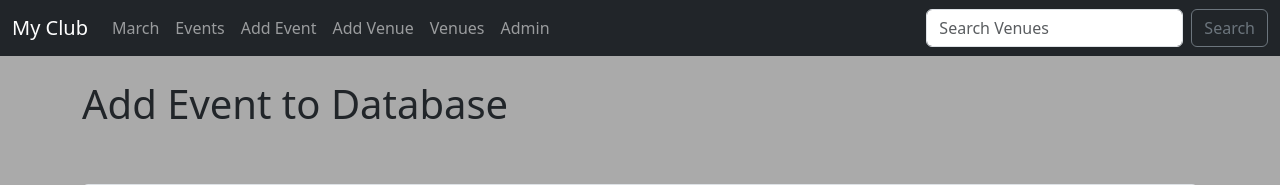
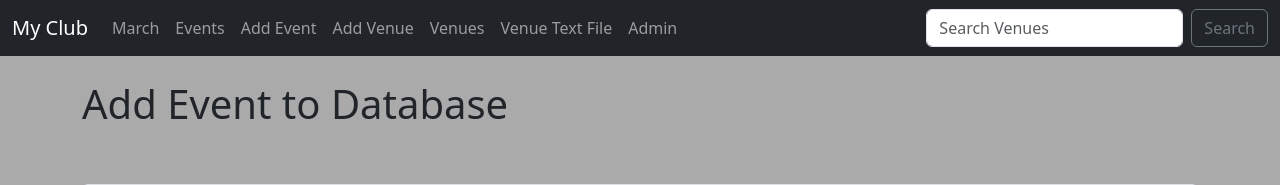
Before and after one commit to tharnob/django_practice_wednesdays, a Django app: page /add_event/ in a window 1280 px wide. Shown: the top 185 px of the page. Run offline with Django 5.2, Linux system fonts and the light colour scheme; data comes from the database, SQL or seed files in the repository; both versions use the stored data as it was after the commit.

Commit message:
Download option of DB data in a txt file

```diff
--- a/myclub_website/events/templates/navbar.html
+++ b/myclub_website/events/templates/navbar.html
@@ -23,6 +23,9 @@
             <a class="nav-link" href="{% url 'list-venues' %}">Venues</a>
           </li>
           <li class="nav-item">
+            <a class="nav-link" href="{% url 'venue-text' %}">Venue Text File</a>
+          </li>
+          <li class="nav-item">
             <a class="nav-link" href="/admin">Admin</a>
           </li>
 
--- a/myclub_website/events/urls.py
+++ b/myclub_website/events/urls.py
@@ -14,6 +14,7 @@ urlpatterns = [
     path('update_event/<event_id>', views.update_event, name="update-event"),
     path('delete_event/<event_id>', views.delete_event, name="delete-event"),
     path('delete_venue/<venue_id>', views.delete_venue, name="delete-venue"),
+    path('venue_text', views.venue_text, name="venue-text"),
 
 
 
--- a/myclub_website/events/views.py
+++ b/myclub_website/events/views.py
@@ -5,8 +5,31 @@ from datetime import datetime
 from django.http import HttpResponseRedirect
 from .models import Event, Venue
 from .forms import VenueForm, EventForm
+from django.http import HttpResponse
+
 
 # Create your views here.
+
+# Generate text file venue list
+
+def venue_text(request):
+    response = HttpResponse(content_type='text/plain')
+    response['Content-Disposition'] = 'attachment; filename=venues.txt'
+
+    # Designate the model
+
+    venues = Venue.objects.all()
+    lines = []
+    for venue in venues:
+        lines.append(f'{venue.name}\n{venue.address}\n{venue.zip_code}\n{venue.phone}\n{venue.web}\n{venue.email_address}\n\n\n')
+
+    #lines = ['This is line 1\n', 'This is line 3\n', 'This is line 3\n']
+
+    # Write to textfile
+    response.writelines(lines)
+    return response
+
+
 
 def delete_venue(request, venue_id):
     venue = Venue.objects.get(pk=venue_id)
```
Also changed, not shown: myclub_website/db.sqlite3.
